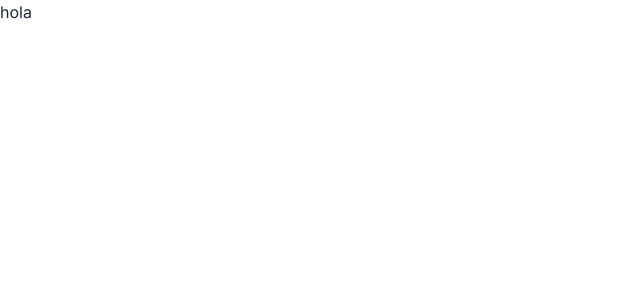
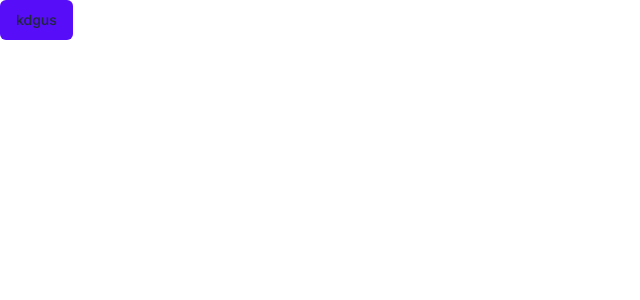
Before and after one commit to gincode18/AI_NOTES, a Next.js app: page / in a window 1280 px wide. Shown: the top 300 px of the page, without its empty margins (0-640 px from the left). Built offline with nearby package versions, Linux system fonts and the light colour scheme.

Commit message:
done with daisyui shadcn tailwind setup :)

```diff
--- a/src/app/globals.css
+++ b/src/app/globals.css
@@ -1,3 +1,8 @@
 @tailwind base;
 @tailwind components;
 @tailwind utilities;
+
+
+@layer base {
+
+}
--- a/src/app/page.tsx
+++ b/src/app/page.tsx
@@ -1,7 +1,6 @@
-import Image from 'next/image'
+import { Button } from "@/components/ui/button";
+import Image from "next/image";
 
 export default function Home() {
-  return (
-<h1>hola</h1>
-  )
+  return <Button className="">kdgus</Button>;
 }
--- /dev/null
+++ b/src/components/ui/button.tsx
@@ -0,0 +1,56 @@
+import * as React from "react"
+import { Slot } from "@radix-ui/react-slot"
+import { cva, type VariantProps } from "class-variance-authority"
+
+import { cn } from "@/lib/utils"
+
+const buttonVariants = cva(
+  "inline-flex items-center justify-center rounded-md text-sm font-medium ring-offset-background transition-colors focus-visible:outline-none focus-visible:ring-2 focus-visible:ring-ring focus-visible:ring-offset-2 disabled:pointer-events-none disabled:opacity-50",
+  {
+    variants: {
+      variant: {
+        default: "bg-primary text-primary-foreground hover:bg-primary/90",
+        destructive:
+          "bg-destructive text-destructive-foreground hover:bg-destructive/90",
+        outline:
+          "border border-input bg-background hover:bg-accent hover:text-accent-foreground",
+        secondary:
+          "bg-secondary text-secondary-foreground hover:bg-secondary/80",
+        ghost: "hover:bg-accent hover:text-accent-foreground",
+        link: "text-primary underline-offset-4 hover:underline",
+      },
+      size: {
+        default: "h-10 px-4 py-2",
+        sm: "h-9 rounded-md px-3",
+        lg: "h-11 rounded-md px-8",
+        icon: "h-10 w-10",
+      },
+    },
+    defaultVariants: {
+      variant: "default",
+      size: "default",
+    },
+  }
+)
+
+export interface ButtonProps
+  extends React.ButtonHTMLAttributes<HTMLButtonElement>,
+    VariantProps<typeof buttonVariants> {
+  asChild?: boolean
+}
+
+const Button = React.forwardRef<HTMLButtonElement, ButtonProps>(
+  ({ className, variant, size, asChild = false, ...props }, ref) => {
+    const Comp = asChild ? Slot : "button"
+    return (
+      <Comp
+        className={cn(buttonVariants({ variant, size, className }))}
+        ref={ref}
+        {...props}
+      />
+    )
+  }
+)
+Button.displayName = "Button"
+
+export { Button, buttonVariants }
--- /dev/null
+++ b/src/lib/utils.ts
@@ -0,0 +1,6 @@
+import { type ClassValue, clsx } from "clsx"
+import { twMerge } from "tailwind-merge"
+
+export function cn(...inputs: ClassValue[]) {
+  return twMerge(clsx(inputs))
+}
--- a/tailwind.config.ts
+++ b/tailwind.config.ts
@@ -1,20 +1,109 @@
-import type { Config } from 'tailwindcss'
-
-const config: Config = {
+/** @type {import('tailwindcss').Config} */
+module.exports = {
+  darkMode: ["class"],
   content: [
-    './src/pages/**/*.{js,ts,jsx,tsx,mdx}',
-    './src/components/**/*.{js,ts,jsx,tsx,mdx}',
-    './src/app/**/*.{js,ts,jsx,tsx,mdx}',
-  ],
-  theme: {
-    extend: {
-      backgroundImage: {
-        'gradient-radial': 'radial-gradient(var(--tw-gradient-stops))',
-        'gradient-conic':
-          'conic-gradient(from 180deg at 50% 50%, var(--tw-gradient-stops))',
-      },
-    },
+    './pages/**/*.{ts,tsx}',
+    './components/**/*.{ts,tsx}',
+    './app/**/*.{ts,tsx}',
+    './src/**/*.{ts,tsx}',
+	],
+  // theme: {
+  //   container: {
+  //     center: true,
+  //     padding: "2rem",
+  //     screens: {
+  //       "2xl": "1400px",
+  //     },
+  //   },
+  //   extend: {
+  //     colors: {
+  //       border: "hsl(var(--border))",
+  //       input: "hsl(var(--input))",
+  //       ring: "hsl(var(--ring))",
+  //       background: "hsl(var(--background))",
+  //       foreground: "hsl(var(--foreground))",
+  //       primary: {
+  //         DEFAULT: "hsl(var(--primary))",
+  //         foreground: "hsl(var(--primary-foreground))",
+  //       },
+  //       secondary: {
+  //         DEFAULT: "hsl(var(--secondary))",
+  //         foreground: "hsl(var(--secondary-foreground))",
+  //       },
+  //       destructive: {
+  //         DEFAULT: "hsl(var(--destructive))",
+  //         foreground: "hsl(var(--destructive-foreground))",
+  //       },
+  //       muted: {
+  //         DEFAULT: "hsl(var(--muted))",
+  //         foreground: "hsl(var(--muted-foreground))",
+  //       },
+  //       accent: {
+  //         DEFAULT: "hsl(var(--accent))",
+  //         foreground: "hsl(var(--accent-foreground))",
+  //       },
+  //       popover: {
+  //         DEFAULT: "hsl(var(--popover))",
+  //         foreground: "hsl(var(--popover-foreground))",
+  //       },
+  //       card: {
+  //         DEFAULT: "hsl(var(--card))",
+  //         foreground: "hsl(var(--card-foreground))",
+  //       },
+  //     },
+  //     borderRadius: {
+  //       lg: "var(--radius)",
+  //       md: "calc(var(--radius) - 2px)",
+  //       sm: "calc(var(--radius) - 4px)",
+  //     },
+  //     keyframes: {
+  //       "accordion-down": {
+  //         from: { height: 0 },
+  //         to: { height: "var(--radix-accordion-content-height)" },
+  //       },
+  //       "accordion-up": {
+  //         from: { height: "var(--radix-accordion-content-height)" },
+  //         to: { height: 0 },
+  //       },
+  //     },
+  //     animation: {
+  //       "accordion-down": "accordion-down 0.2s ease-out",
+  //       "accordion-up": "accordion-up 0.2s ease-out",
+  //     },
+  //   },
+  // },
+  daisyui: {
+    themes: [
+      "light",
+      "dark",
+      "cupcake",
+      "bumblebee",
+      "emerald",
+      "corporate",
+      "synthwave",
+      "retro",
+      "cyberpunk",
+      "valentine",
+      "halloween",
+      "garden",
+      "forest",
+      "aqua",
+      "lofi",
+      "pastel",
+      "fantasy",
+      "wireframe",
+      "black",
+      "luxury",
+      "dracula",
+      "cmyk",
+      "autumn",
+      "business",
+      "acid",
+      "lemonade",
+      "night",
+      "coffee",
+      "winter",
+    ],
   },
   plugins: [require("daisyui")],
 }
-export default config
```
Also changed, not shown: package.json (+7 -1 lines), components.json (added), 1 other file (tests, documents, lock files or other folders).
